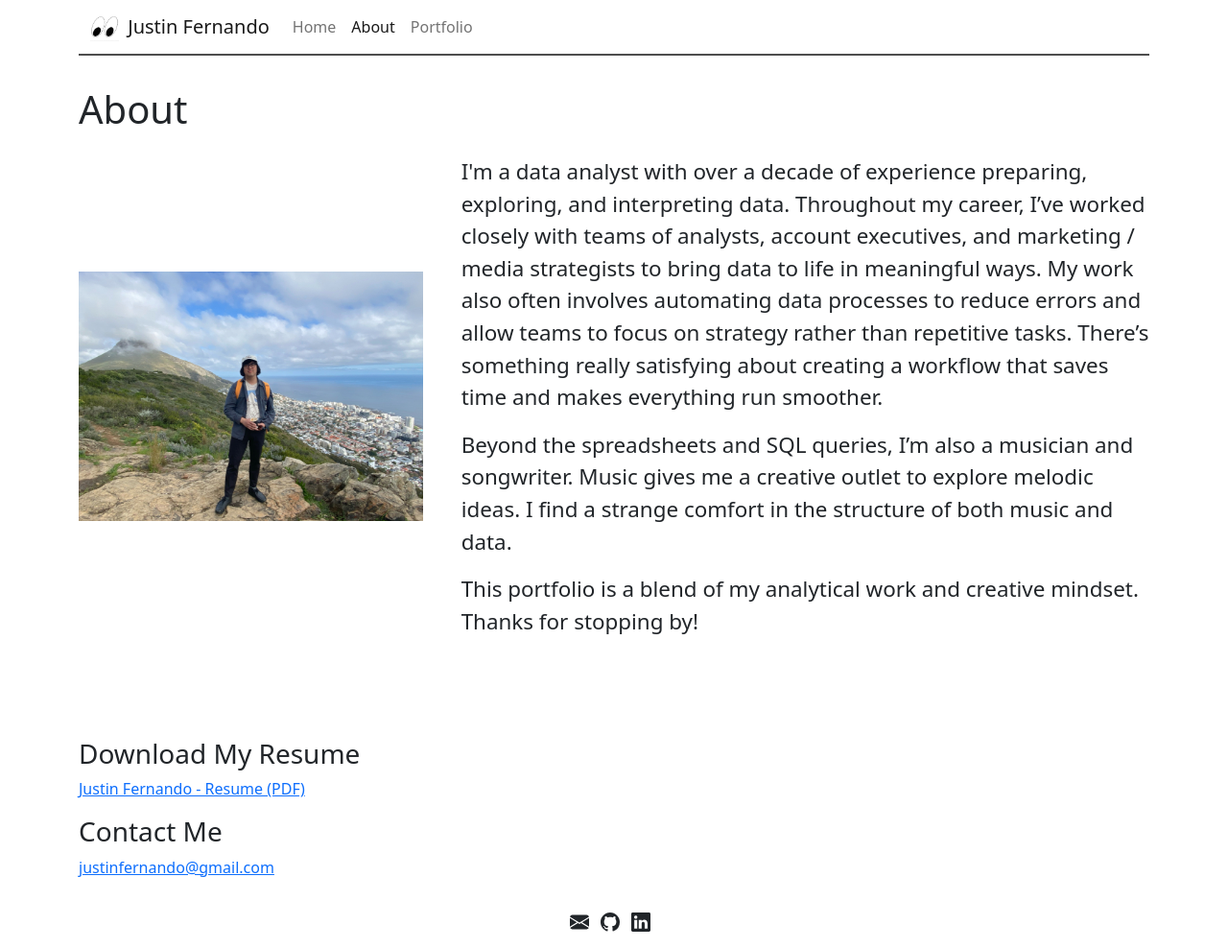
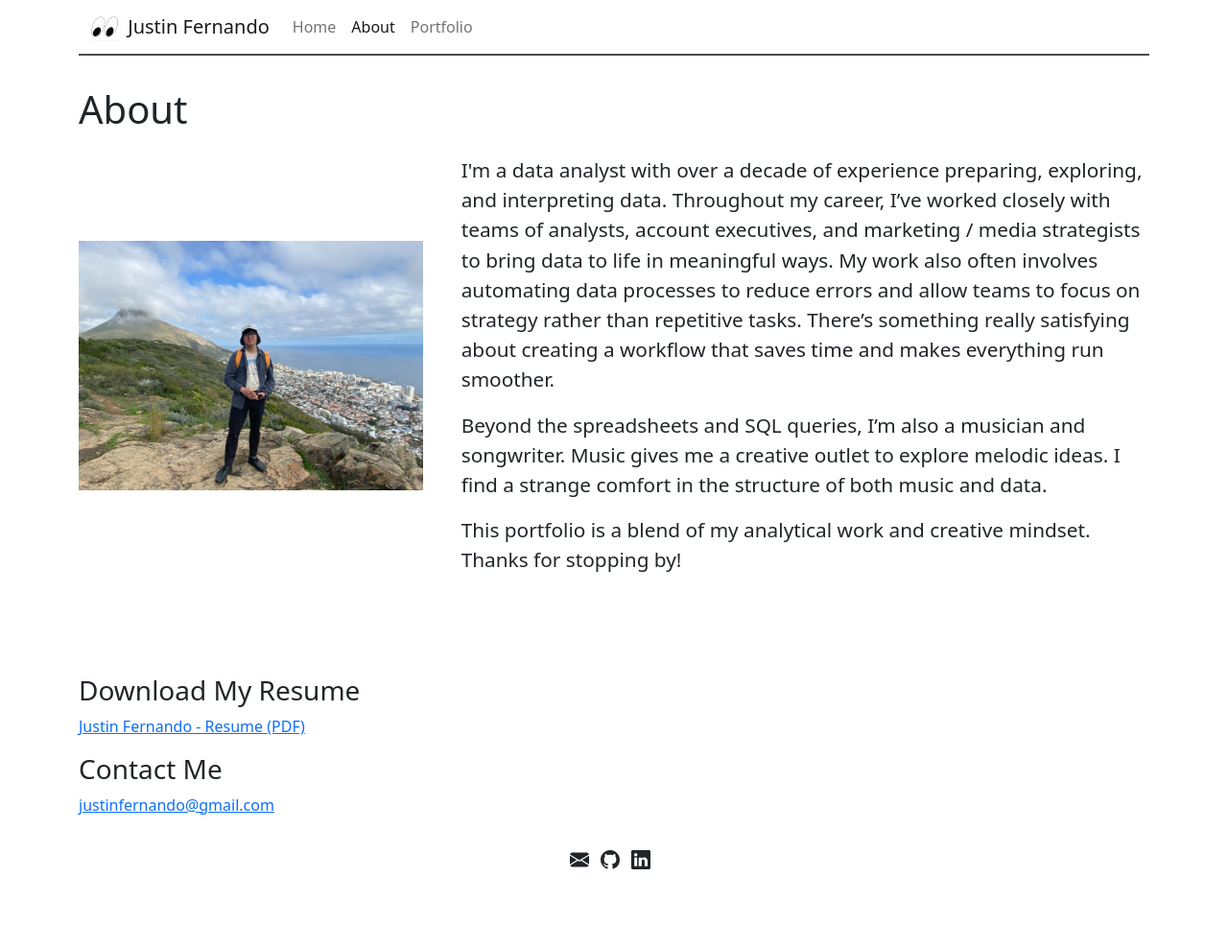
Before and after one commit to jfernando-work/jfernando-work.github.io, a Jekyll site: the page built from about.md, in a window 1280 px wide. Shown: the whole page at 96% size. Built offline with Jekyll 4.4.1, drawn with Linux system fonts in a browser that asks for light colours; after the commit the page ends 923 px from its top, so only the background shows below that.

Commit message:
reducing text again

```diff
--- a/about.md
+++ b/about.md
@@ -9,7 +9,7 @@ permalink: /about/
     <img src="{{site.baseurl}}/assets/images/aboutme.jpg" alt="about me" style="max-width: 100%; height: auto;">
   </div>
 
-  <div style="flex: 2; font-size: 1.4rem;">
+  <div style="flex: 2; font-size: 1.3rem;">
     <p>I'm a data analyst with over a decade of experience preparing, exploring, and interpreting data. Throughout my career, I’ve worked closely with teams of analysts, account executives, and marketing / media strategists to bring data to life in meaningful ways. My work also often involves automating data processes to reduce errors and allow teams to focus on strategy rather than repetitive tasks. There’s something really satisfying about creating a workflow that saves time and makes everything run smoother.</p>
 
     <p>Beyond the spreadsheets and SQL queries, I’m also a musician and songwriter. Music gives me a creative outlet to explore melodic ideas. I find a strange comfort in the structure of both music and data.</p>
```
